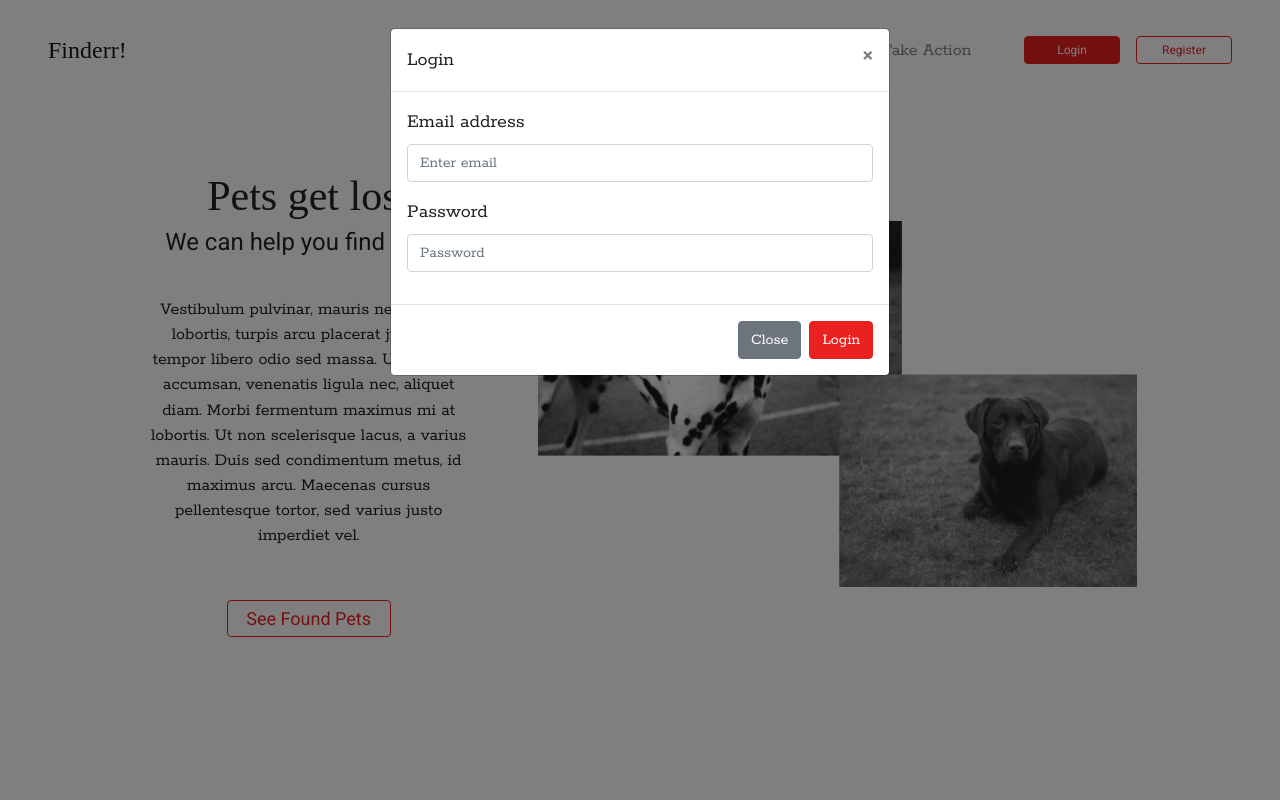
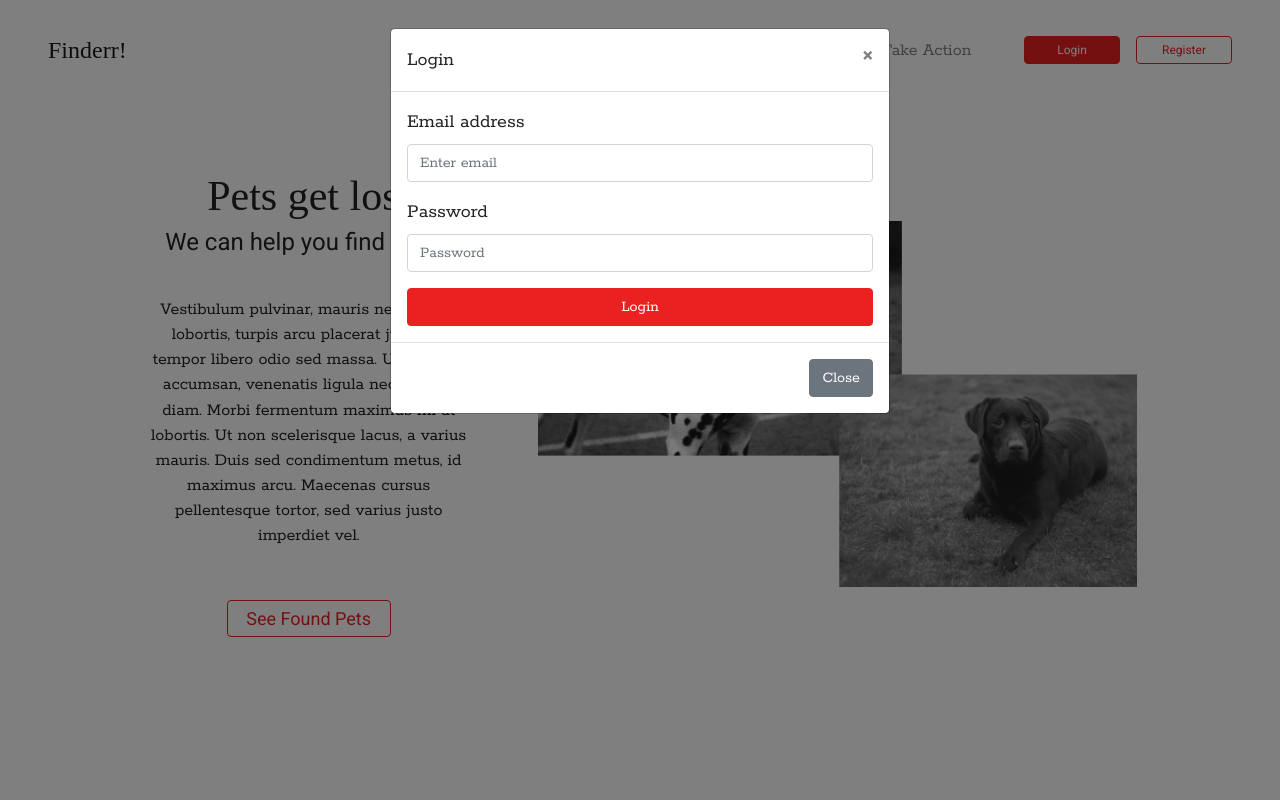
Before and after one commit to 0chriscrew0/Finderr-, a website: page index.html in a window 1280 px wide. Both pictures are taken after a click on the link "Login". Shown: the top 800 px of the page. Drawn offline with nearby package versions, Linux system fonts and the light colour scheme; files that its build step writes are made by us from their sources; a web font is replaced by a local one.

Commit message:
fix submit button on login form

```diff
--- a/index.html
+++ b/index.html
@@ -100,6 +100,9 @@
                   placeholder="Password"
                 />
               </div>
+              <button type="submit" class="btn btn-block btn-primary">
+                Login
+              </button>
             </form>
           </div>
           <div class="modal-footer">
@@ -110,7 +113,6 @@
             >
               Close
             </button>
-            <button type="button" class="btn btn-primary">Login</button>
           </div>
         </div>
       </div>
```
